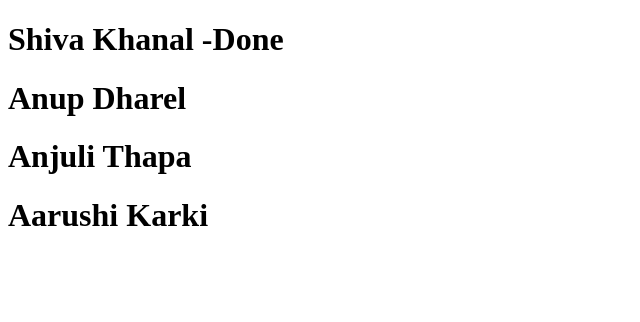
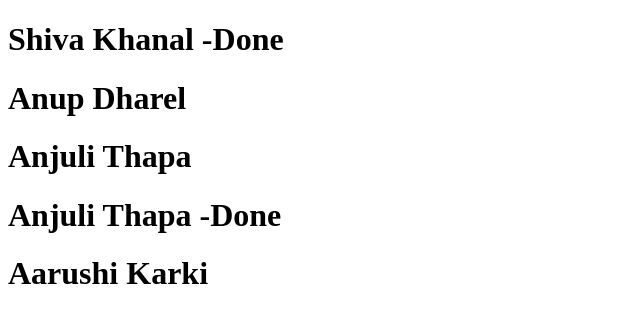
Before and after one commit to Shiva-Khanal/hackathonsample.com, a plain HTML site: page teams.html in a window 1280 px wide. Shown: the whole page, without its empty margins (0-640 px from the left). Drawn offline with Linux system fonts and the light colour scheme.

Commit message:
edit by juli

```diff
--- a/teams.html
+++ b/teams.html
@@ -9,6 +9,7 @@
     <h1>Shiva Khanal -Done</h1>
     <h1>Anup Dharel</h1>
     <h1>Anjuli Thapa</h1>
+    <h1> Anjuli Thapa -Done</h1>
     <h1>Aarushi Karki</h1>
 </body>
 </html>
```
